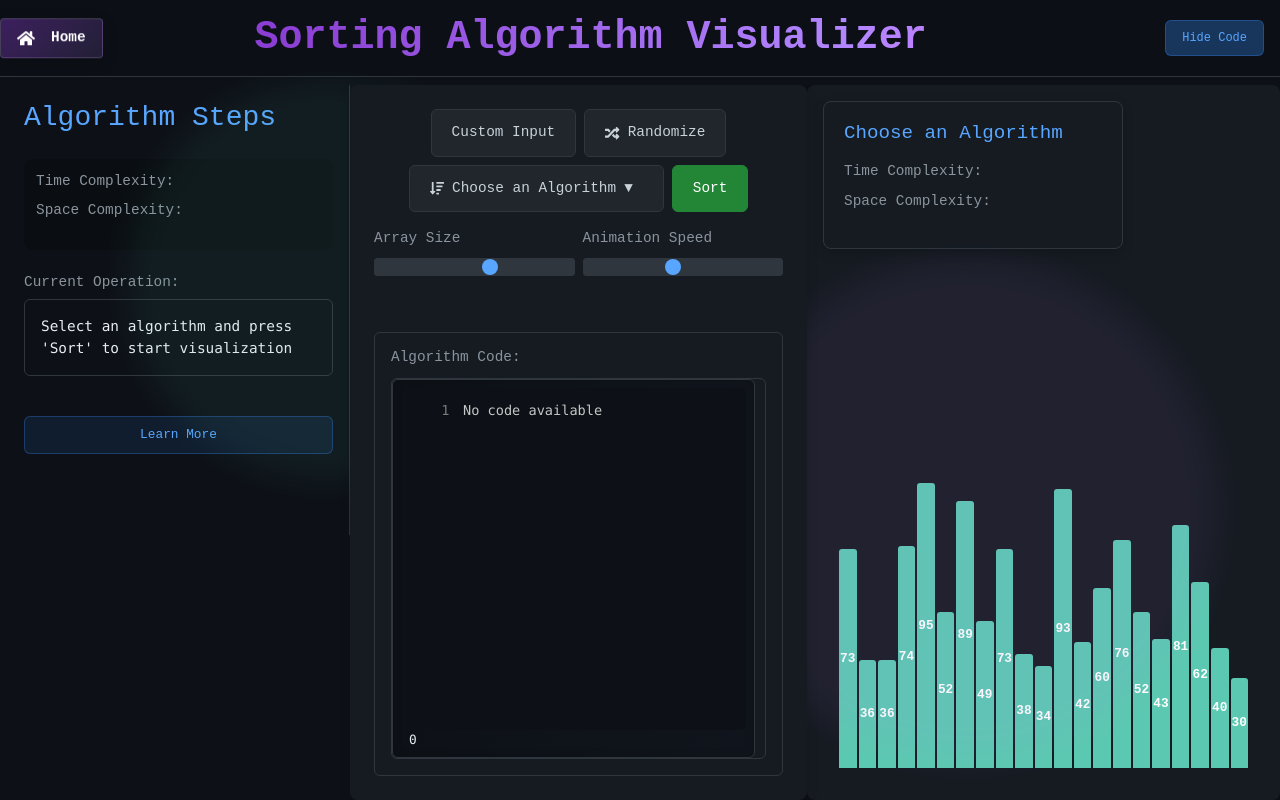
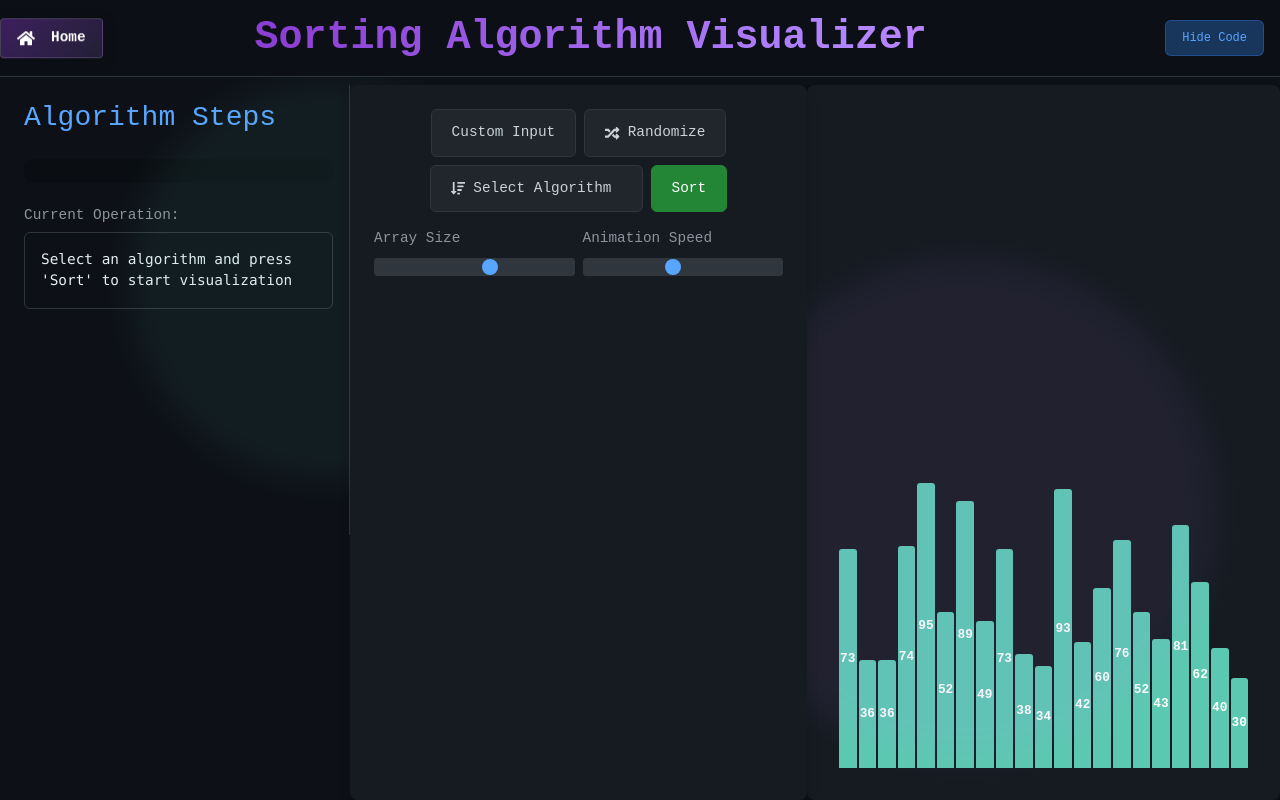
Before and after one commit to sa7vic/DSA-Website, a React (Vite) app: page /sorting in a window 1280 px wide. Built offline with nearby package versions, Linux system fonts and the light colour scheme.

Commit message:
sorting fixed , no bugs

```diff
--- a/src/components/SortingVisualizer.jsx
+++ b/src/components/SortingVisualizer.jsx
@@ -737,15 +737,16 @@ function heapify(arr, n, i):
 
 const SortingVisualizer = () => {
   const [array, setArray] = useState([]);
-  const [method, setMethod] = useState("Choose an Algorithm");
+  const [method, setMethod] = useState("Select Algorithm");
   const [length, setLength] = useState(0);
   const [speed, setSpeed] = useState(100);
   const [isAnimating, setIsAnimating] = useState(false);
   const [showError, setShowError] = useState(false);
   const [showInfo, setShowInfo] = useState(false);
-  const [showCodePanel, setShowCodePanel] = useState(true);
-  const [currentStep, setCurrentStep] = useState("");
-  const [currentLine, setCurrentLine] = useState(0);
+  const [showCodePanel, setShowCodePanel] = useState(true); // Always show by default
+  const [currentStep, setCurrentStep] = useState(""); // Current algorithm step description
+  const [currentLine, setCurrentLine] = useState(0); // Current highlighted line in the code
+  const [isPaused, setIsPaused] = useState(false);
   const [showCustomInput, setShowCustomInput] = useState(false);
   const [customInput, setCustomInput] = useState('');
   const [dropdownOpen, setDropdownOpen] = useState(false);
@@ -792,19 +793,38 @@ const SortingVisualizer = () => {
     }
     animationState.current = { index: 0, results: [] };
     setIsAnimating(false);
+    setIsPaused(false);
     setCurrentStep("");
     setCurrentLine(null);
+    createArray(length);
+  };
 
-    // Don't recreate array - fix the selected bars instead
-    const restoredArray = array.map(item => ({
-      ...item,
-      style: "bar"
-    }));
-    setArray(restoredArray);
+  const togglePause = () => {
+    setIsPaused(prev => {
+      if (!prev) { // If we're pausing
+        if (animationFrame.current) {
+          cancelAnimationFrame(animationFrame.current);
+          animationFrame.current = null;
+        }
+      } else { // If we're resuming
+        requestAnimationFrame(() => {
+          setTimeout(updateAnimation, speed);
+        });
+      }
+      return !prev;
+    });
   };
 
   const handleSort = () => {
-    if (isAnimating) return;
+    if (isAnimating && !isPaused) return;
+
+    if (isPaused) {
+      setIsPaused(false);
+      requestAnimationFrame(() => {
+        setTimeout(updateAnimation, speed);
+      });
+      return;
+    }
 
     if (method === "Select Algorithm") {
       setShowError(true);
@@ -857,9 +877,11 @@ const SortingVisualizer = () => {
         animationFrame.current = null;
       }
       setIsAnimating(false);
+      setIsPaused(false);
       return;
     }
 
+    if (!isPaused) {
       setArray(results[index].array);
       setCurrentStep(results[index].step);
 
@@ -926,6 +948,7 @@ const SortingVisualizer = () => {
       animationFrame.current = requestAnimationFrame(() => {
         setTimeout(updateAnimation, speed);
       });
+    }
   };
 
   const handleSpeedChange = (e) => {
@@ -1020,9 +1043,10 @@ const SortingVisualizer = () => {
         {/* Steps Panel - always visible */}
         <motion.div
           className="code-panel"
-          initial={{ opacity: 0 }}
-          animate={{ opacity: 1 }}
-          transition={{ duration: 0.3 }}
+          initial={{ opacity: 0, width: 0 }}
+          animate={{ opacity: 1, width: "320px" }}
+          exit={{ opacity: 0, width: 0 }}
+          transition={{ duration: 0.3, type: "spring", stiffness: 300, damping: 30 }}
         >
           <h3>Algorithm Steps</h3>
 
@@ -1143,17 +1167,20 @@ const SortingVisualizer = () => {
 
               <div className="algorithm-dropdown" ref={dropdownRef}>
                 <button
-                  className={`control-button dropdown-toggle ${dropdownOpen ? 'active' : ''}`}
+                  className="control-button dropdown-toggle"
                   onClick={() => setDropdownOpen(!dropdownOpen)}
                   disabled={isAnimating}
-                  aria-haspopup="true"
-                  aria-expanded={dropdownOpen}
                 >
-                  <FaSortAmountDown /> {method} <span style={{ marginLeft: 'auto' }}>▼</span>
+                  <FaSortAmountDown /> {method}
                 </button>
                 {dropdownOpen && (
-                  <div className="algorithm-dropdown-content">
-                    {["Bubble Sort", "Selection Sort", "Insertion Sort", "Merge Sort", "Quick Sort", "Heap Sort", "Counting Sort"].map(algo => (
+                  <motion.div
+                    className="algorithm-dropdown-content"
+                    initial={{ opacity: 0, y: -10 }}
+                    animate={{ opacity: 1, y: 0 }}
+                    exit={{ opacity: 0, y: -10 }}
+                  >
+                    {["Bubble Sort", "Selection Sort", "Merge Sort", "Quick Sort", "Heap Sort"].map(algo => (
                       <button
                         key={algo}
                         className={method === algo ? 'active' : ''}
@@ -1162,18 +1189,33 @@ const SortingVisualizer = () => {
                         {algo}
                       </button>
                     ))}
-                  </div>
+                  </motion.div>
                 )}
               </div>
 
               <button
                 className="control-button sort-button"
                 onClick={handleSort}
-                disabled={isAnimating}
+                disabled={isAnimating && !isPaused}
               >
                 Sort
               </button>
-
+              {isAnimating && (
+                <>
+                  <button
+                    className="control-button"
+                    onClick={togglePause}
+                  >
+                    {isPaused ? 'Resume' : 'Pause'}
+                  </button>
+                  <button
+                    className="control-button"
+                    onClick={stopSorting}
+                  >
+                    Stop
+                  </button>
+                </>
+              )}
             </div>
 
             <div className="control-group sliders">
```
Lines whose indentation alone changed are shown as unchanged.
